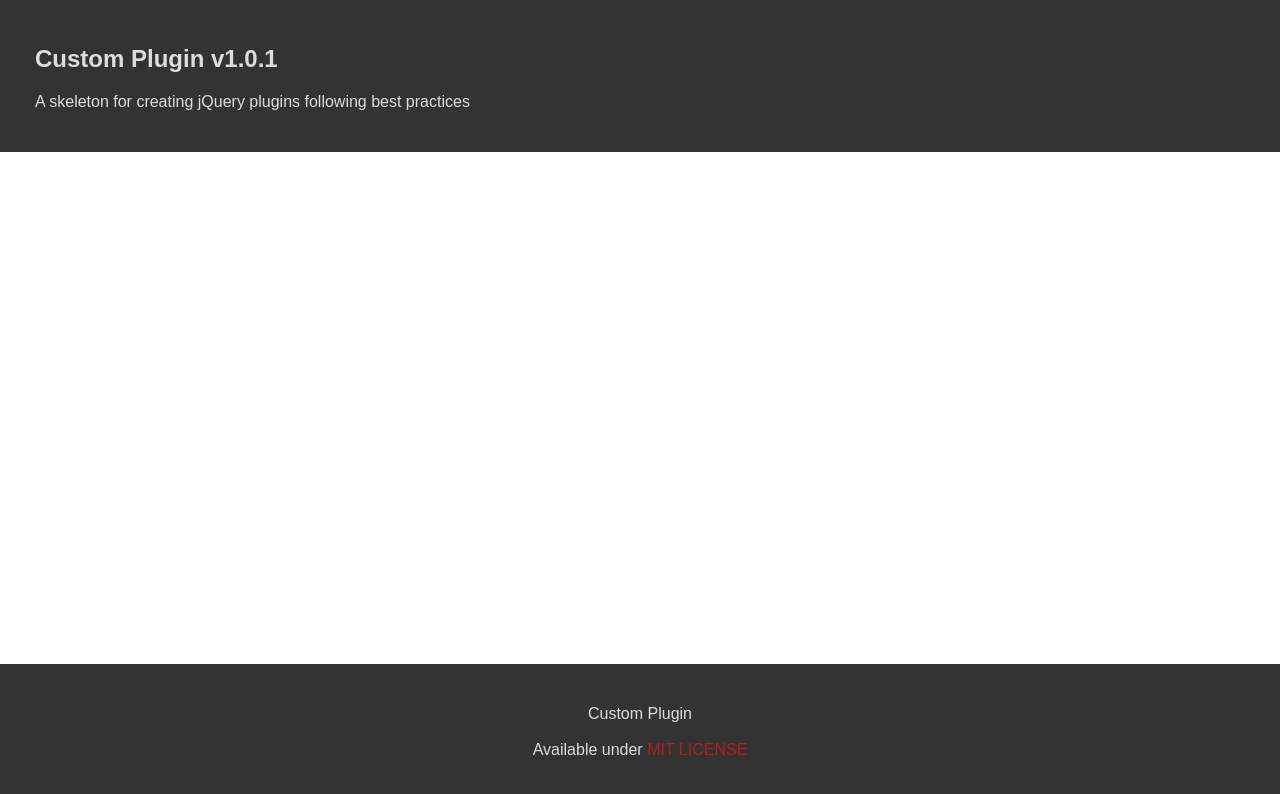
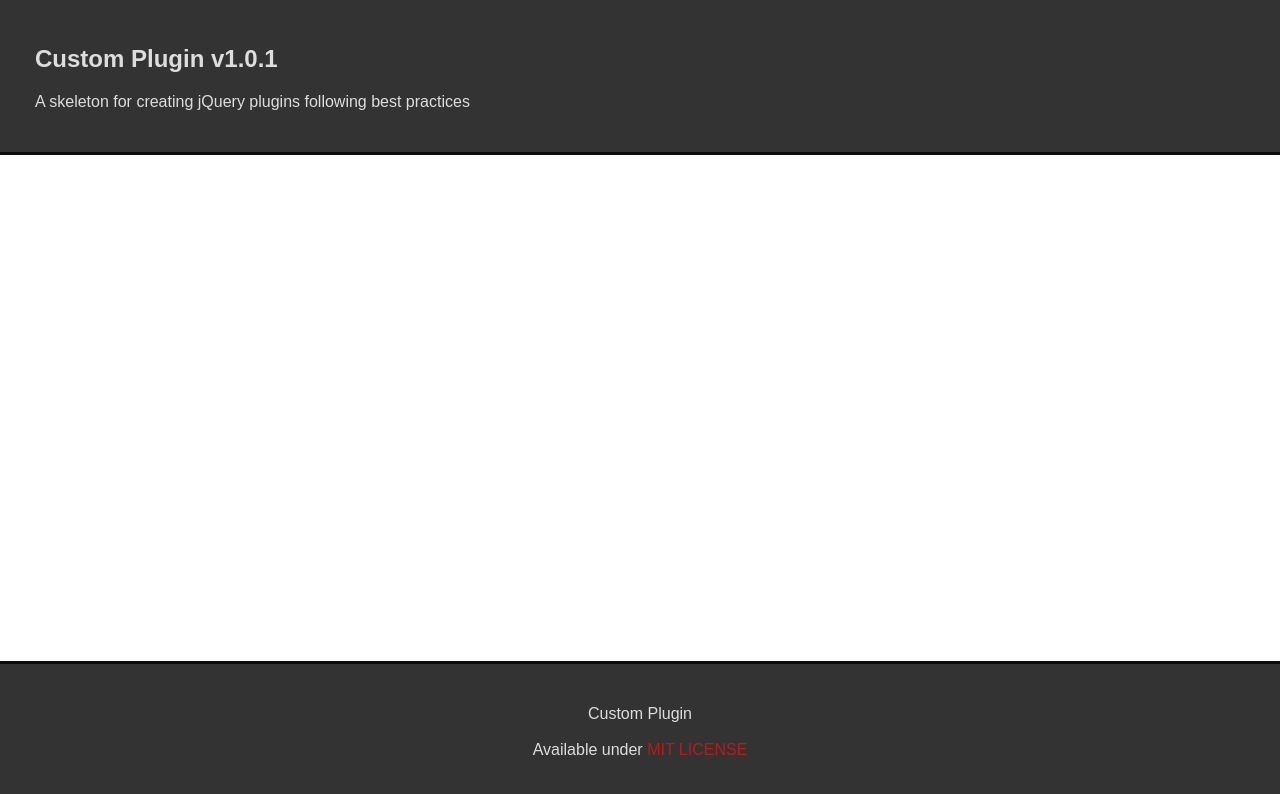
Before and after one commit to Cerealkillerway/jqueryPluginSkeleton, a website: page index.html in a window 1280 px wide. Drawn offline with nearby package versions, Linux system fonts and the light colour scheme; files that its build step writes are made by us from their sources.

Commit message:
updated readme

```diff
--- a/js/customPlugin.js
+++ b/js/customPlugin.js
@@ -11,10 +11,10 @@
             color: '#00d'
         };
 
-        // extend options with user provided ones
+        // extend options with instance ones
         this._options = $.extend(true, {}, this._defaults, options);
 
-        // public method for getting options
+        // add more options
         this.options = function(options) {
             return (options) ? $.extend(true, this._options, options) : this._options;
         };
--- a/sass/main.scss
+++ b/sass/main.scss
@@ -47,12 +47,14 @@ main {
 header {
     padding: 25px 35px;
     background-color: $mainColor;
+    border-bottom: solid 3px darken($mainColor, 15%);
     color: $mainColorText;
 }
 
 footer {
     padding: 25px 35px;
     background-color: $mainColor;
+    border-top: solid 3px darken($mainColor, 15%);
     color: $mainColorText;
     text-align: center;
 
```
